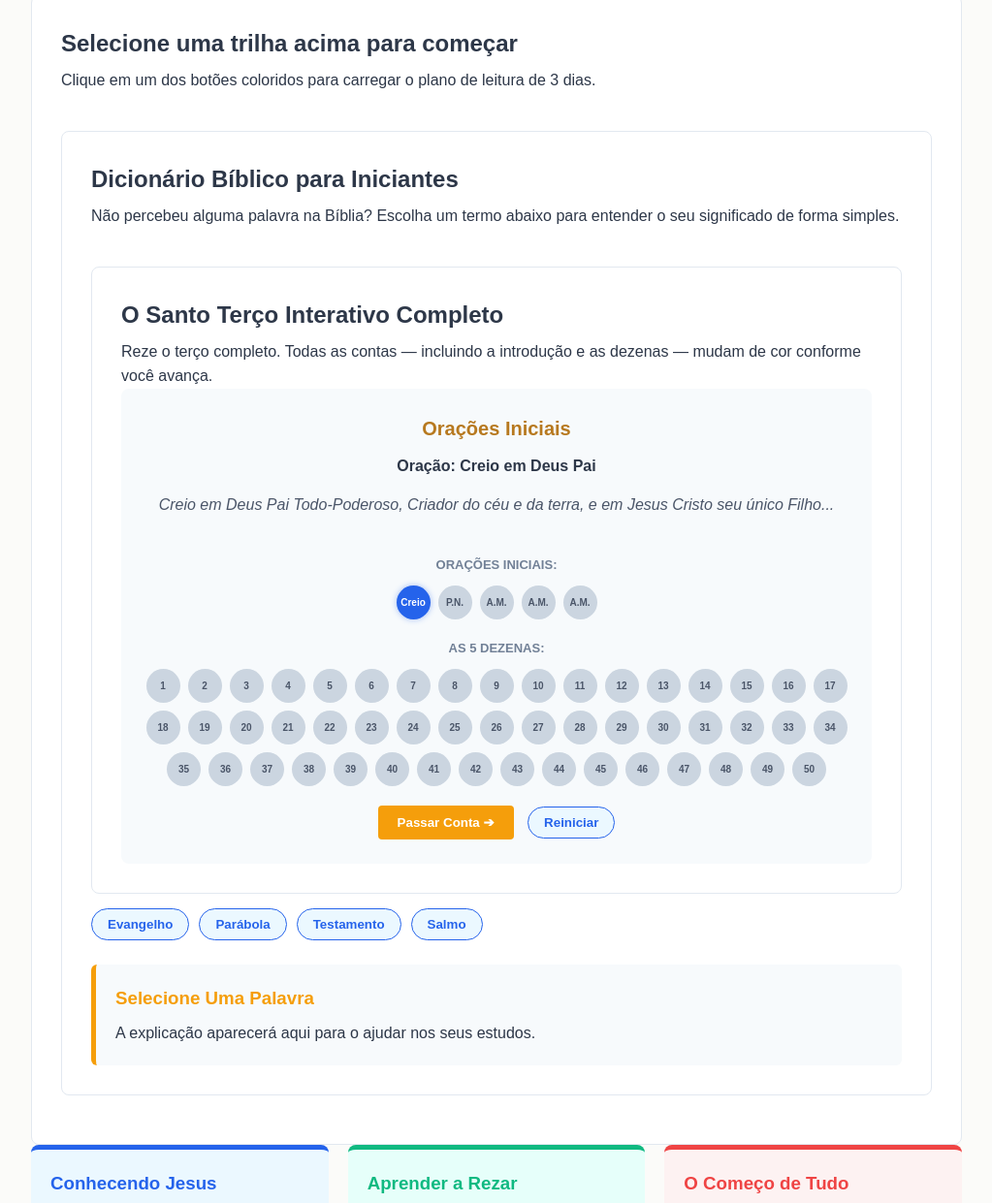
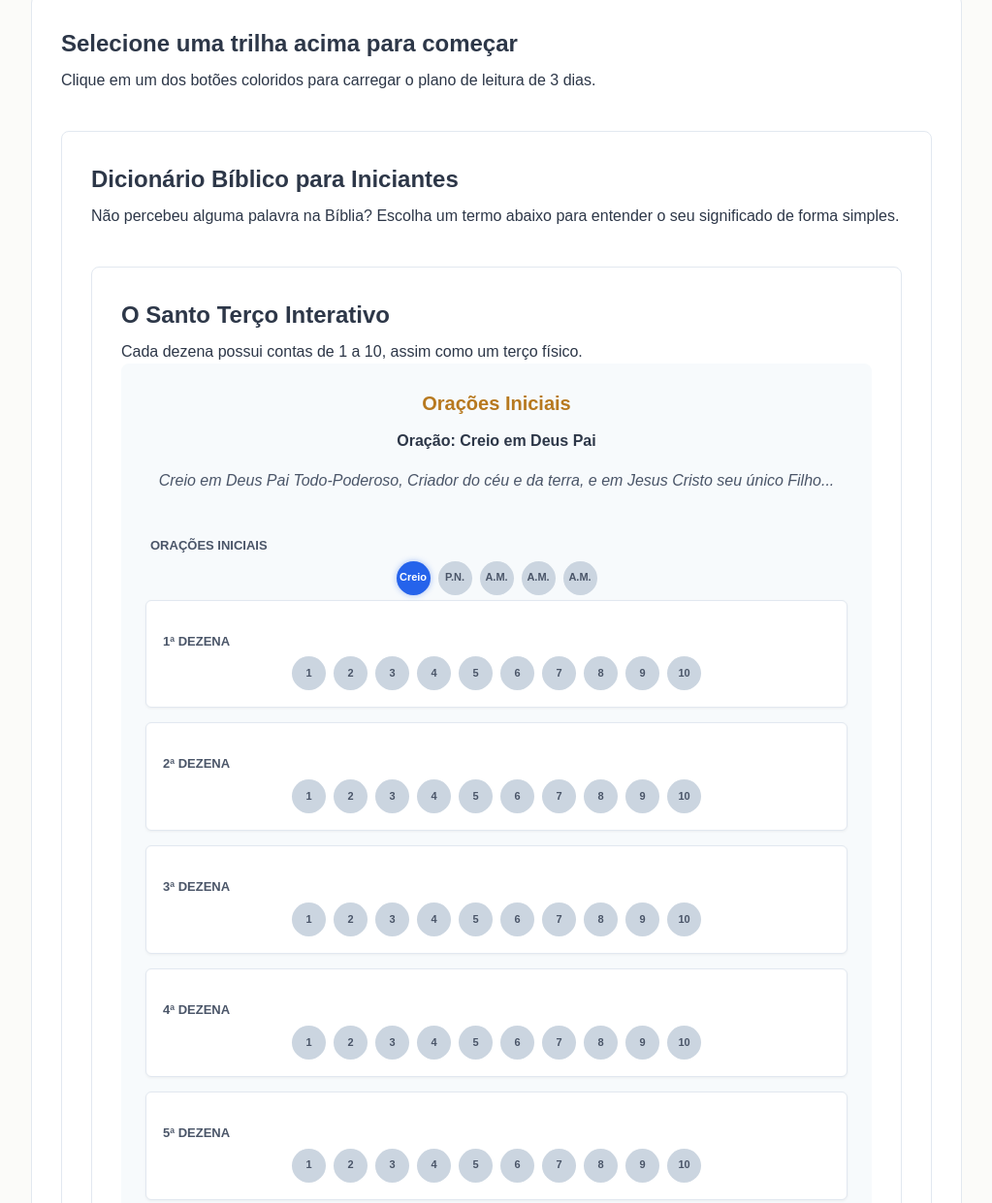
Before and after one commit to Nando160287/projeto-estudo-biblico, a plain HTML site: page index.html in a window 1280 px wide. Shown: the part 602-1843 px from the top of the page at 97% size, without its empty margins (128-1151 px from the left). Drawn offline with Linux system fonts and the light colour scheme.

Commit message:
alterado estrutura do terço interativo nos arquivos index.html style.css e script.js

```diff
--- a/index.html
+++ b/index.html
@@ -51,34 +51,26 @@
             <h2>Dicionário Bíblico para Iniciantes</h2>
             <p>Não percebeu alguma palavra na Bíblia? Escolha um termo abaixo para entender o seu significado de forma simples.</p>
 
-            <!-- SEÇÃO 6: Santo Terço com Todas as Bolinhas Visíveis -->
-<section id="terco" class="terco-container" style="margin-top: 40px;">
-    <h2>O Santo Terço Interativo Completo</h2>
-    <p class="subtitulo">Reze o terço completo. Todas as contas — incluindo a introdução e as dezenas — mudam de cor conforme você avança.</p>
+         <section id="terco" class="terco-container" style="margin-top: 40px;">
+    <h2>O Santo Terço Interativo</h2>
+    <p class="subtitulo">Cada dezena possui contas de 1 a 10, assim como um terço físico.</p>
 
     <div class="painel-terco">
-        <!-- Mistério Atual -->
         <h3 id="misterio-atual">Orações Iniciais</h3>
 
-        <!-- Título da Oração -->
         <h4 id="oracao-titulo">Oração: Creio em Deus Pai</h4>
 
-        <!-- Texto da Oração Principal -->
         <p id="oracao-texto" class="texto-oracao-atual">Creio em Deus Pai Todo-Poderoso, Criador do céu e da terra...</p>
 
-        <!-- Caixa Especial para o Glória (fica oculta e aparece na hora certa) -->
         <div id="oracao-gloria" class="card-gloria" style="display: none;">
             <h5>✨ Oração do Glória</h5>
             <p>Glória ao Pai, ao Filho e ao Espírito Santo. Como era no princípio, agora e sempre. Amém.</p>
         </div>
 
-        <!-- FILEIRA 1: Contas Iniciais (Injetadas pelo JS) -->
-        <div class="grupo-contas-titulo">Orações Iniciais:</div>
+        <div class="grupo-contas-titulo">Orações Iniciais</div>
         <div class="contas-container" id="container-terco-inicial"></div>
 
-        <!-- FILEIRA 2: As 5 Dezenas (Injetadas pelo JS) -->
-        <div class="grupo-contas-titulo">As 5 Dezenas:</div>
-        <div class="contas-container" id="container-terco-completo"></div>
+        <div id="container-dezenas-separadas"></div>
 
         <div class="controles-terco">
             <button class="botao-destaque" onclick="passarConta()">Passar Conta ➔</button>
--- a/script.js
+++ b/script.js
@@ -171,10 +171,9 @@ function buscarDefinicao(termo) {
 }
 
 // ==========================================================================
-// LÓGICA DO SANTO TERÇO COMPLETO (COM TODAS AS BOLINHAS)
+// LÓGICA DO SANTO TERÇO (CONTAS REPETIDAS DE 1 A 10 POR DEZENA)
 // ==========================================================================
 
-// O terço usa IDs literais para as contas iniciais (-4 até 0) e principais (1 até 50)
 let contaAtual = -4;
 const totalContas = 50;
 
@@ -195,19 +194,11 @@ function definirMisteriosPorDia() {
     else if (diaDaSemana === 4) listaMisteriosDoDia = todosOsMisterios.luminosos;
 }
 
-// 1. DESENHA AMBOS OS GRUPOS DE BOLINHAS NA TELA
 function gerarBolinhasDoTerco() {
-    // A) Gerar Bolinhas Iniciais (-4 até 0)
+    // A) Contas Iniciais
     const containerInicial = document.getElementById("container-terco-inicial");
     containerInicial.innerHTML = "";
-
-    const rotulosIniciais = {
-        "-4": "Creio",
-        "-3": "P.N.",
-        "-2": "A.M.",
-        "-1": "A.M.",
-        "0": "A.M."
-    };
+    const rotulosIniciais = { "-4": "Creio", "-3": "P.N.", "-2": "A.M.", "-1": "A.M.", "0": "A.M." };
 
     for (let i = -4; i <= 0; i++) {
         const bolaInit = document.createElement("div");
@@ -217,28 +208,51 @@ function gerarBolinhasDoTerco() {
         containerInicial.appendChild(bolaInit);
     }
 
-    // B) Gerar Bolinhas das Dezenas (1 até 50)
-    const containerDezenas = document.getElementById("container-terco-completo");
-    containerDezenas.innerHTML = "";
-    for (let i = 1; i <= totalContas; i++) {
-        const novaBolinha = document.createElement("div");
-        novaBolinha.className = "bolinha";
-        novaBolinha.id = `bola-id-${i}`;
-        novaBolinha.textContent = i;
-        containerDezenas.appendChild(novaBolinha);
+    // B) Criar as 5 Dezenas (Com exibição visual de 1 a 10)
+    const containerDezenasCompleto = document.getElementById("container-dezenas-separadas");
+    containerDezenasCompleto.innerHTML = "";
+
+    for (let d = 1; d <= 5; d++) {
+        const divBloco = document.createElement("div");
+        divBloco.className = "bloco-dezena";
+
+        const tituloDezena = document.createElement("div");
+        tituloDezena.className = "grupo-contas-titulo";
+        tituloDezena.textContent = `${d}ª Dezena`;
+        divBloco.appendChild(tituloDezena);
+
+        const divFlexBolinhas = document.createElement("div");
+        divFlexBolinhas.className = "contas-container";
+
+        const inicioContador = (d - 1) * 10 + 1;
+        const fimContador = d * 10;
+
+        // Contador de 1 a 10 para o texto da bolinha
+        let numeroExibicao = 1;
+
+        for (let i = inicioContador; i <= fimContador; i++) {
+            const novaBolinha = document.createElement("div");
+            novaBolinha.className = "bolinha";
+            novaBolinha.id = `bola-id-${i}`;
+
+            // MÁGICA: O texto impresso na tela é fixo de 1 a 10
+            novaBolinha.textContent = numeroExibicao;
+
+            divFlexBolinhas.appendChild(novaBolinha);
+            numeroExibicao++;
+        }
+
+        divBloco.appendChild(divFlexBolinhas);
+        containerDezenasCompleto.appendChild(divBloco);
     }
 
-    // Deixa a primeiríssima conta (Creio) ativa por padrão ao iniciar
     document.getElementById("bola-id--4").classList.add("conta-ativa");
 }
 
-// 2. AVANÇA A CONTA DO TERÇO
 function passarConta() {
-    // Apaga a cor azul da bolinha antiga onde o usuário estava
     const bolaAnterior = document.getElementById(`bola-id-${contaAtual}`);
     if (bolaAnterior) bolaAnterior.classList.remove("conta-ativa");
 
-    // Avança o contador interno
     if (contaAtual < totalContas) {
         contaAtual++;
     } else {
@@ -247,15 +261,12 @@ function passarConta() {
         return;
     }
 
-    // Acende a nova bolinha atual
     const bolaNova = document.getElementById(`bola-id-${contaAtual}`);
     if (bolaNova) bolaNova.classList.add("conta-ativa");
 
-    // Atualiza os textos e exibe as orações
     atualizarTextosDoTercoCompleto();
 }
 
-// 3. GERENCIA O QUE VAI APARECER NA TELA EM CADA CONTA
 function atualizarTextosDoTercoCompleto() {
     const tagMisterio = document.getElementById("misterio-atual");
     const tagTitulo = document.getElementById("oracao-titulo");
@@ -264,7 +275,7 @@ function atualizarTextosDoTercoCompleto() {
 
     caixaGloria.style.display = "none";
 
-    // FLUXO INICIAL (Contas -4 até 0)
+    // FLUXO INICIAL
     if (contaAtual === -4) {
         tagMisterio.textContent = "Orações Iniciais";
         tagTitulo.textContent = "Oração: Creio em Deus Pai";
@@ -277,62 +288,60 @@ function atualizarTextosDoTercoCompleto() {
     }
     else if (contaAtual === -2) {
         tagMisterio.textContent = "Orações Iniciais";
-        tagTitulo.textContent = "1ª Ave-Maria Inicial (Pedindo a virtude da Fé)";
+        tagTitulo.textContent = "1ª Ave-Maria Inicial (Pela Fé)";
         tagTexto.textContent = "Ave Maria, cheia de graça, o Senhor é convosco, bendita sois vós entre as mulheres...";
     }
     else if (contaAtual === -1) {
         tagMisterio.textContent = "Orações Iniciais";
-        tagTitulo.textContent = "2ª Ave-Maria Inicial (Pedindo a virtude da Esperança)";
+        tagTitulo.textContent = "2ª Ave-Maria Inicial (Pela Esperança)";
         tagTexto.textContent = "Ave Maria, cheia de graça, o Senhor é convosco, bendita sois vós entre as mulheres...";
     }
     else if (contaAtual === 0) {
         tagMisterio.textContent = "Orações Iniciais";
-        tagTitulo.textContent = "3ª Ave-Maria Inicial (Pedindo a virtude da Caridade)";
+        tagTitulo.textContent = "3ª Ave-Maria Inicial (Pela Caridade)";
         tagTexto.textContent = "Ave Maria, cheia de graça, o Senhor é convosco, bendita sois vós entre as mulheres...";
     }
-    // FLUXO DAS DEZENAS PRINCIPAIS (1 até 50)
+    // FLUXO DAS DEZENAS PRINCIPAIS
     else {
-        // Define qual mistério exibir baseado na dezena
-        if (contaAtual <= 10) tagMisterio.textContent = listaMisteriosDoDia[0];
-        else if (contaAtual <= 20) tagMisterio.textContent = listaMisteriosDoDia[1];
-        else if (contaAtual <= 30) tagMisterio.textContent = listaMisteriosDoDia[2];
-        else if (contaAtual <= 40) tagMisterio.textContent = listaMisteriosDoDia[3];
-        else if (contaAtual <= 50) tagMisterio.textContent = listaMisteriosDoDia[4];
+        let numeroDaDezena = 1;
+        if (contaAtual <= 10) { tagMisterio.textContent = listaMisteriosDoDia[0]; numeroDaDezena = 1; }
+        else if (contaAtual <= 20) { tagMisterio.textContent = listaMisteriosDoDia[1]; numeroDaDezena = 2; }
+        else if (contaAtual <= 30) { tagMisterio.textContent = listaMisteriosDoDia[2]; numeroDaDezena = 3; }
+        else if (contaAtual <= 40) { tagMisterio.textContent = listaMisteriosDoDia[3]; numeroDaDezena = 4; }
+        else if (contaAtual <= 50) { tagMisterio.textContent = listaMisteriosDoDia[4]; numeroDaDezena = 5; }
 
-        // Lógica dos Pai-Nossos no começo de cada nova dezena (11, 21, 31, 41)
         const ehPaiNossoIntermediario = contaAtual === 11 || contaAtual === 21 || contaAtual === 31 || contaAtual === 41;
 
         if (ehPaiNossoIntermediario) {
             tagTitulo.textContent = "Oração: Pai Nosso";
             tagTexto.textContent = "Pai Nosso, que estais nos Céus, santificado seja o vosso Nome, venha a nós o vosso reino...";
         } else {
-            tagTitulo.textContent = `Ave Maria — Conta nº ${contaAtual}`;
+            // Conta de forma amigável: converte 14 para conta 4, 25 para conta 5, etc.
+            let contaRelativa = contaAtual % 10;
+            if (contaRelativa === 0) contaRelativa = 10; // Evita mostrar conta 0 no fim do bloco
+
+            tagTitulo.textContent = `Ave Maria — ${numeroDaDezena}ª Dezena — Conta nº ${contaRelativa}`;
             tagTexto.textContent = "Ave Maria, cheia de graça, o Senhor é convosco, bendita sois vós entre as mulheres...";
         }
 
-        // DISPARA O GLÓRIA AO FINAL DE CADA DEZENA (10, 20, 30, 40, 50)
         if (contaAtual === 10 || contaAtual === 20 || contaAtual === 30 || contaAtual === 40 || contaAtual === 50) {
             caixaGloria.style.display = "block";
         }
     }
 }
 
-// 4. REINICIA O TERÇO COMPLETO
 function reiniciarTerco() {
     const bolaAtiva = document.getElementById(`bola-id-${contaAtual}`);
     if (bolaAtiva) bolaAtiva.classList.remove("conta-ativa");
 
     contaAtual = -4;
     document.getElementById("oracao-gloria").style.display = "none";
-
-    // Força a reacender a primeira bolinha do "Creio"
     document.getElementById("bola-id--4").classList.add("conta-ativa");
 
     definirMisteriosPorDia();
     atualizarTextosDoTercoCompleto();
 }
 
-// 5. INICIALIZAÇÃO DA PÁGINA
 document.addEventListener("DOMContentLoaded", () => {
     definirMisteriosPorDia();
     gerarBolinhasDoTerco();
--- a/style.css
+++ b/style.css
@@ -325,7 +325,7 @@ footer {
 }
 
 /* ==========================================================================
-   9. SANTO TERÇO COMPLETO (TODAS AS BOLINHAS)
+   9. SANTO TERÇO (CONTAS DE 1 A 10)
    ========================================================================== */
 .terco-container {
     background-color: #ffffff;
@@ -344,10 +344,21 @@ footer {
 .grupo-contas-titulo {
     font-size: 13px;
     font-weight: bold;
-    color: #718096;
+    color: #4a5568;
     text-transform: uppercase;
-    margin-top: 15px;
-    text-align: center;
+    margin-top: 20px;
+    margin-bottom: 5px;
+    text-align: left;
+    padding-left: 5px;
+}
+
+.bloco-dezena {
+    background-color: #ffffff;
+    border: 1px solid #e2e8f0;
+    border-radius: 6px;
+    padding: 12px;
+    margin-bottom: 15px;
+    box-shadow: 0 1px 3px rgba(0,0,0,0.05);
 }
 
 .texto-oracao-atual {
@@ -378,29 +389,26 @@ footer {
     display: flex;
     justify-content: center;
     gap: 8px;
-    margin: 10px 0 20px 0;
+    margin: 5px 0;
     flex-wrap: wrap;
-    max-width: 100%;
 }
 
-/* Estilo padrão de qualquer bolinha apagada */
 .bolinha {
     width: 35px;
     height: 35px;
-    background-color: #cbd5e0; /* Cinza */
+    background-color: #cbd5e0;
     color: #4a5568;
     border-radius: 50%;
     display: flex;
     align-items: center;
     justify-content: center;
-    font-size: 10px;
+    font-size: 11px;
     font-weight: bold;
     transition: all 0.2s ease;
 }
 
-/* Classe ativada pelo JS para acender as bolinhas */
 .bolinha.conta-ativa {
-    background-color: #2563eb; /* Azul */
+    background-color: #2563eb;
     color: #ffffff;
     box-shadow: 0 0 6px rgba(37, 99, 235, 0.4);
 }
```
